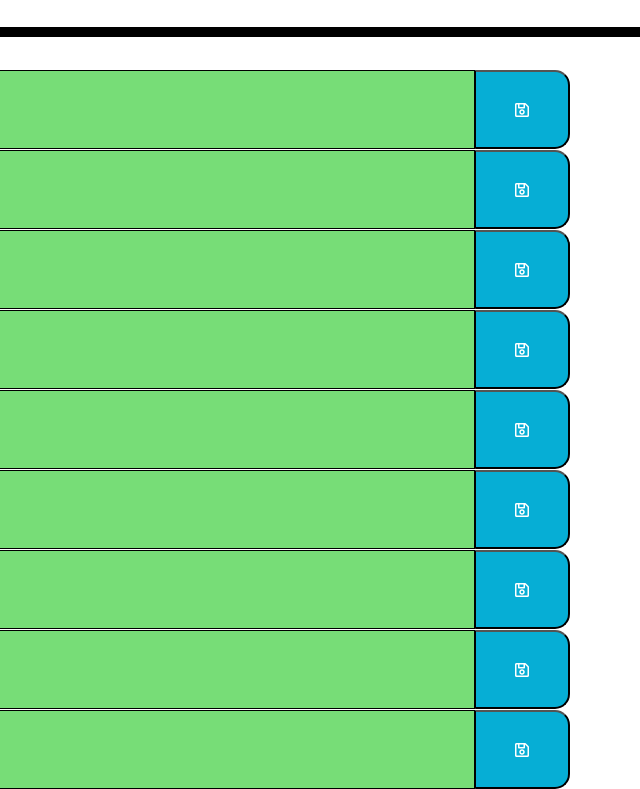
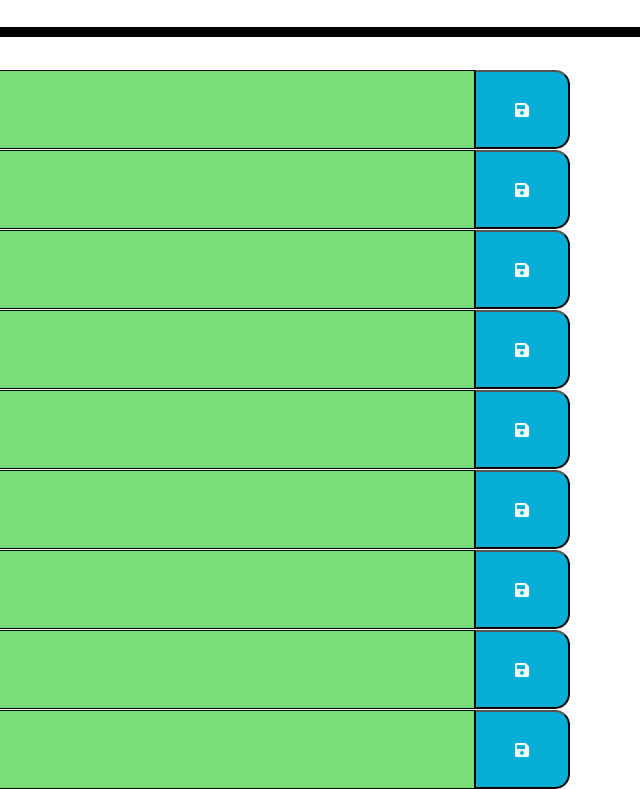
Before and after one commit to agpritts/work-day-scheduler, a plain HTML site: page docs/index.html in a window 1280 px wide. Shown: the part 267-1056 px from the top of the page, 640-1280 px from the left. Drawn offline with nearby package versions, Linux system fonts and the light colour scheme.

Commit message:
optimization

```diff
--- a/docs/index.html
+++ b/docs/index.html
@@ -33,47 +33,47 @@
       <div class="row">
         <h4 id="9AM" class="hour col-2"></h4>
         <textarea id="9AMM" class="description col-9"></textarea>
-        <button class="saveBtn col-1 far fa-save"></button>
+        <button class="saveBtn col-1 fas fa-save"></button>
       </div>
       <div class="row">
         <h4 id="10AM" class="hour col-2"></h4>
         <textarea id="10AMM" class="description col-9"></textarea>
-        <button class="saveBtn col-1 far fa-save"></button>
+        <button class="saveBtn col-1 fas fa-save"></button>
       </div>
       <div class="row">
         <h4 id="11AM" class="hour col-2"></h4>
         <textarea id="11AMM" class="description col-9"></textarea>
-        <button class="saveBtn col-1 far fa-save"></button>
+        <button class="saveBtn col-1 fas fa-save"></button>
       </div>
       <div class="row">
         <h4 id="12PM" class="hour col-2"></h4>
         <textarea id="12PMM" class="description col-9"></textarea>
-        <button class="saveBtn col-1 far fa-save"></button>
+        <button class="saveBtn col-1 fas fa-save"></button>
       </div>
       <div class="row">
         <h4 id="1PM" class="hour col-2"></h4>
         <textarea id="1PMM" class="description col-9"></textarea>
-        <button class="saveBtn col-1 far fa-save"></button>
+        <button class="saveBtn col-1 fas fa-save"></button>
       </div>
       <div class="row">
         <h4 id="2PM" class="hour col-2"></h4>
         <textarea id="2PMM" class="description col-9"></textarea>
-        <button class="saveBtn col-1 far fa-save"></button>
+        <button class="saveBtn col-1 fas fa-save"></button>
       </div>
       <div class="row">
         <h4 id="3PM" class="hour col-2"></h4>
         <textarea id="3PMM" class="description col-9"></textarea>
-        <button class="saveBtn col-1 far fa-save"></button>
+        <button class="saveBtn col-1 fas fa-save"></button>
       </div>
       <div class="row">
         <h4 id="4PM" class="hour col-2"></h4>
         <textarea id="4PMM" class="description col-9"></textarea>
-        <button class="saveBtn col-1 far fa-save"></button>
+        <button class="saveBtn col-1 fas fa-save"></button>
       </div>
       <div class="row">
         <h4 id="5PM" class="hour col-2"></h4>
         <textarea id="5PMM" class="description col-9"></textarea>
-        <button class="saveBtn col-1 far fa-save"></button>
+        <button class="saveBtn col-1 fas fa-save"></button>
       </div>
     </div>
 
```
